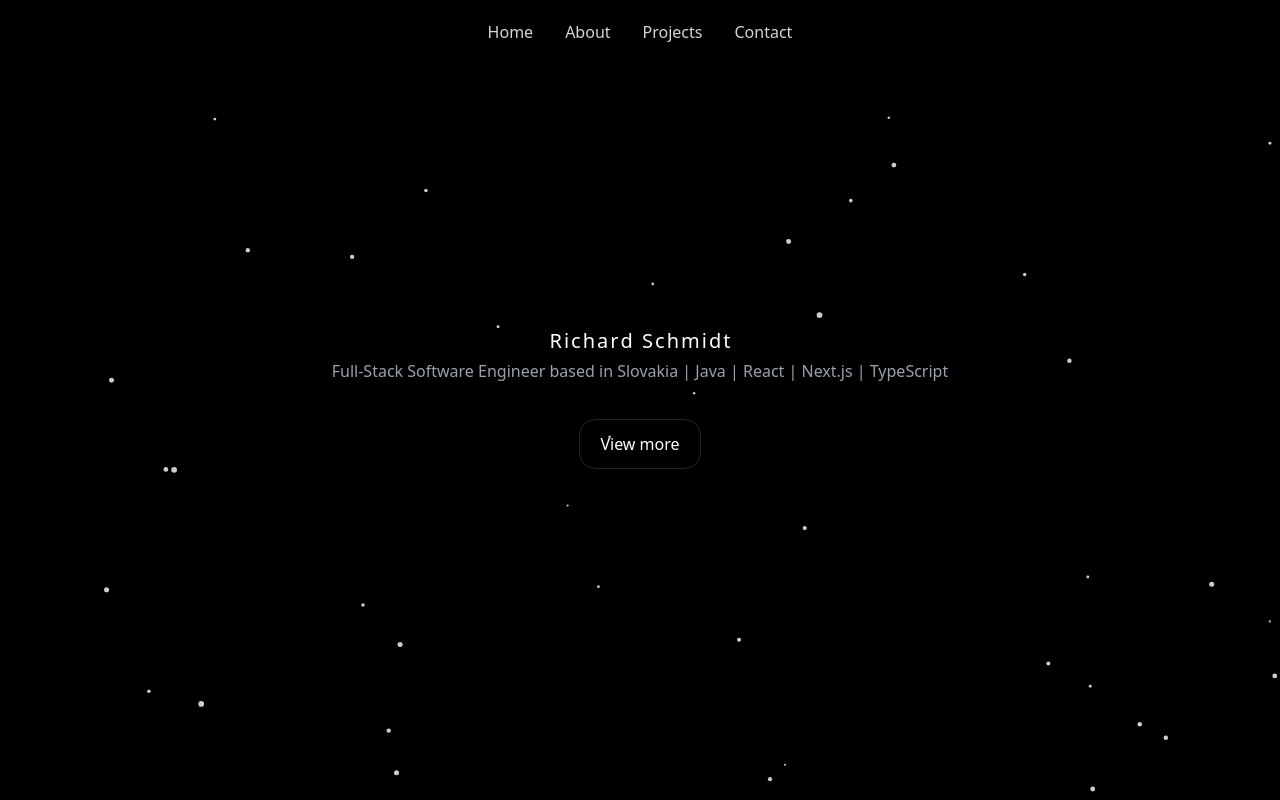
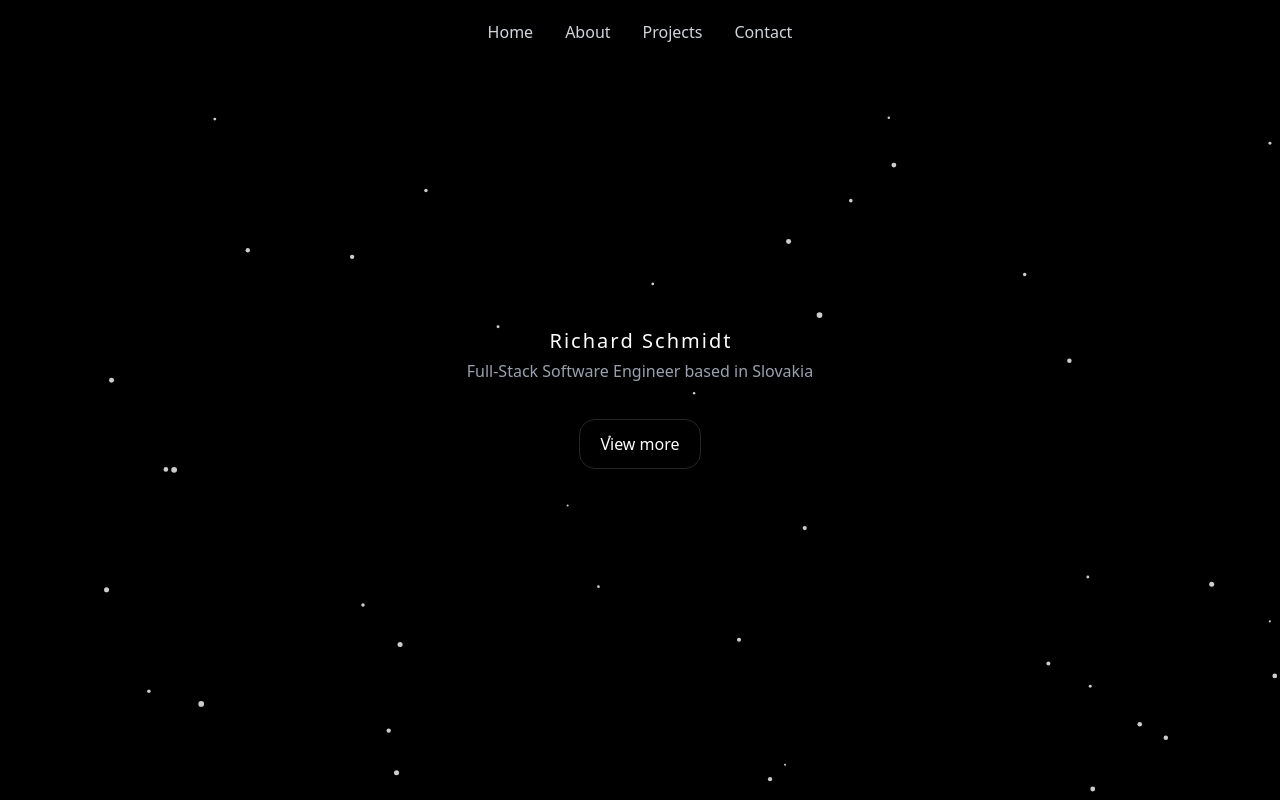
Before and after one commit to ScRichard/Personal-Website-Portfolio, a Next.js app: page / in a window 1280 px wide. Shown: the top 800 px of the page. Built offline with nearby package versions, Linux system fonts and the light colour scheme.

Commit message:
fix: remove additional technologies from description in Hero component

```diff
--- a/src/components/Hero.tsx
+++ b/src/components/Hero.tsx
@@ -20,7 +20,7 @@ export default function Hero() {
           </span>
           ))}
         </h1>
-        <p className="text-gray-400 text-center mt-2">Full-Stack Software Engineer based in Slovakia | Java | React | Next.js | TypeScript</p>
+        <p className="text-gray-400 text-center mt-2">Full-Stack Software Engineer based in Slovakia</p>
       </div>
       <a href="#about" onClick={(e) => handleNavClick(e, 'about')} className="border border-white/15 drop-shadow-lg px-5 py-3 rounded-2xl hover:border-white/30 hover:text-white/90 transition-all" title="Scroll to About section">View more</a>
     </section>
```
